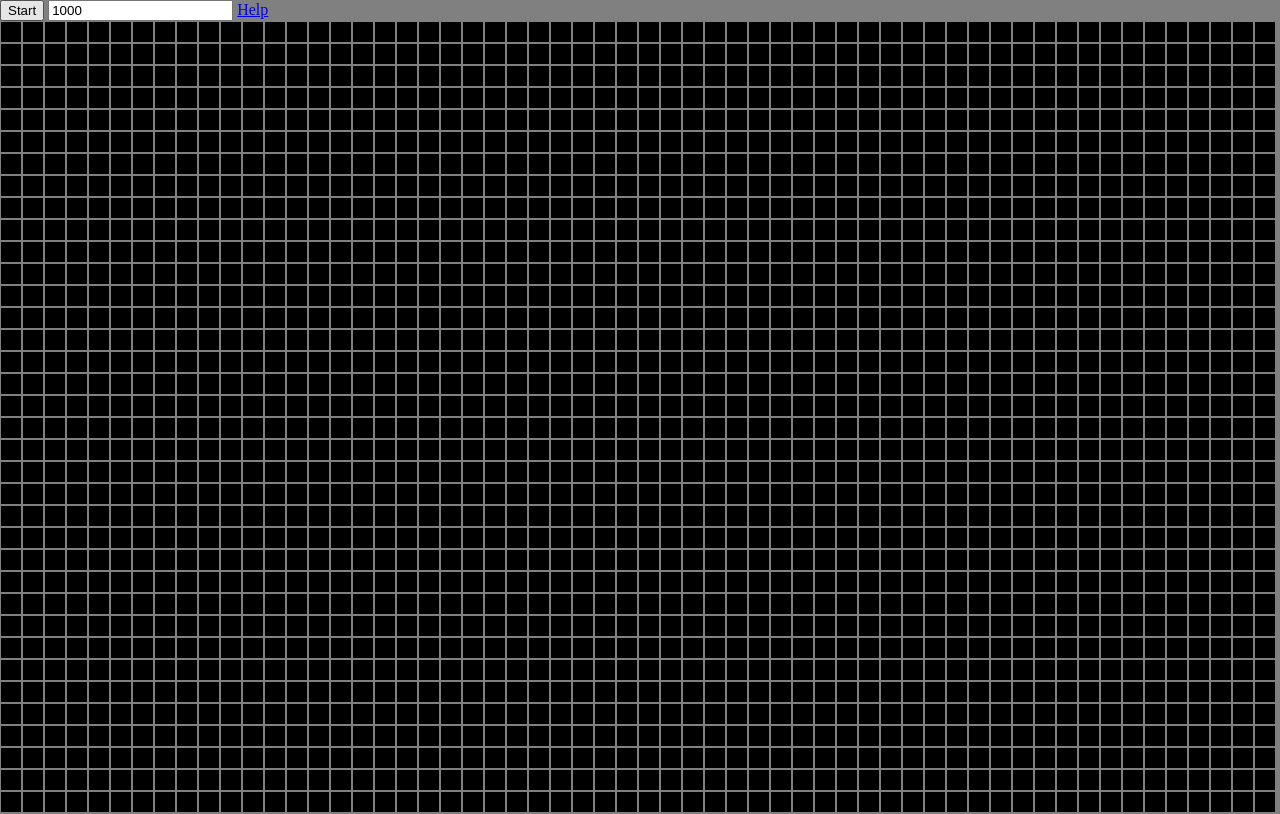
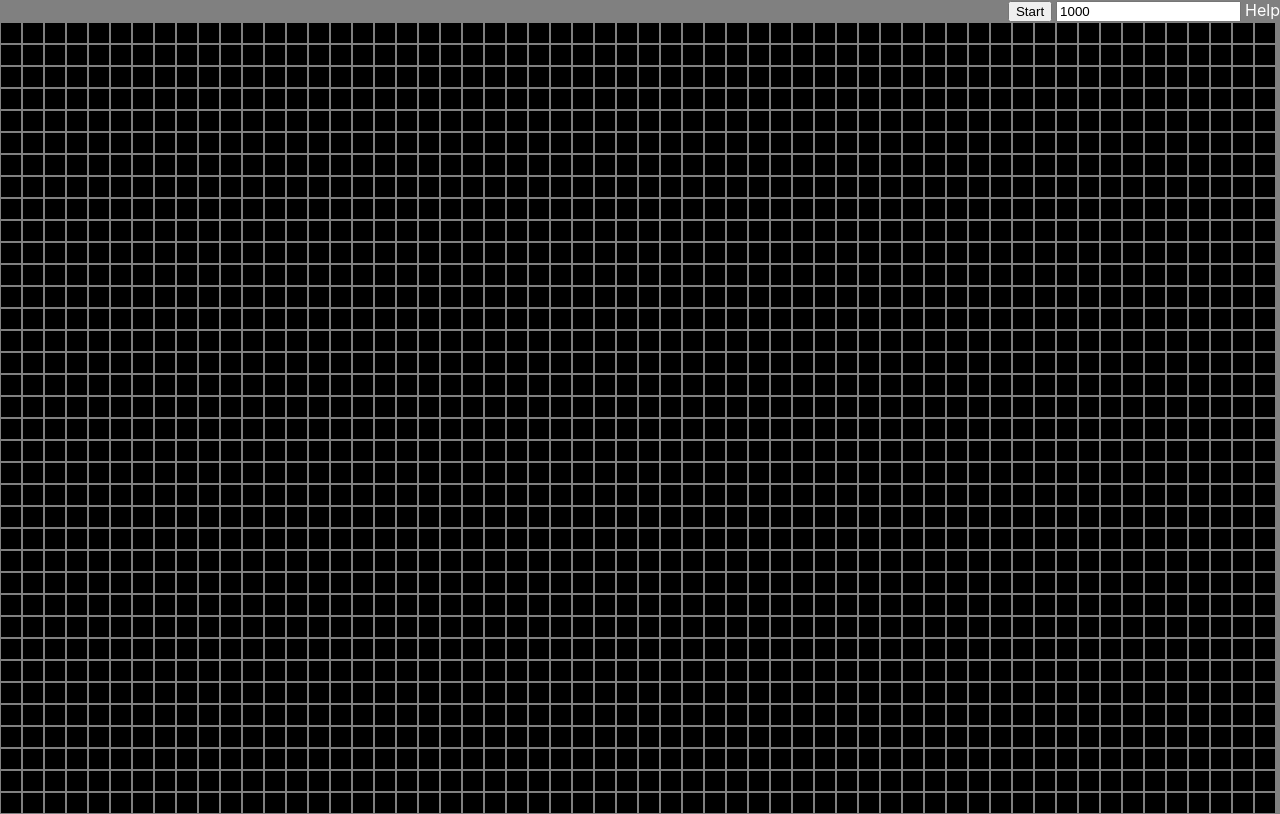
Before and after one commit to AkshatAdsule/game_of_life, a plain HTML site: page index.html in a window 1280 px wide. Drawn offline with nearby package versions, Linux system fonts and the light colour scheme.

Commit message:
add basic navbar

```diff
--- a/style.css
+++ b/style.css
@@ -2,6 +2,14 @@ html body {
 	padding: 0;
 	margin: 0;
 	background-color: gray;
+	color: black;
+}
+
+a {
+	color: white;
+	font-family: -apple-system, BlinkMacSystemFont, "Segoe UI", Roboto, Oxygen,
+		Ubuntu, Cantarell, "Open Sans", "Helvetica Neue", sans-serif;
+	text-decoration: none;
 }
 
 #board {
@@ -10,6 +18,17 @@ html body {
 	padding: 0;
 	margin: 0;
 	clear: both;
+}
+
+.control-bar {
+	width: 100%;
+	margin: 0;
+	height: 10%;
+	background-color: black;
+}
+
+nav {
+	float: right;
 }
 
 .btn {
```
